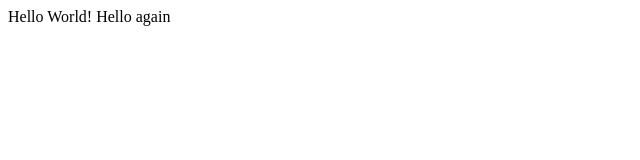
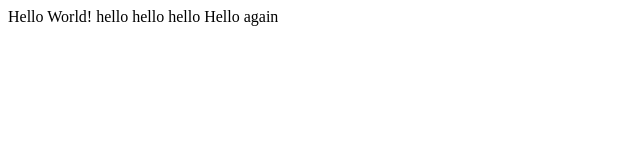
Before and after one commit to adnan9698/adnan9698_lecture0, a plain HTML site: page hello.html in a window 1280 px wide. Shown: the whole page, without its empty margins (0-640 px from the left). Drawn offline with Linux system fonts and the light colour scheme.

Commit message:
Update hello.html

```diff
--- a/hello.html
+++ b/hello.html
@@ -4,7 +4,7 @@
 		<title> My web page ! </title>
 	</head>
 	<body>
-		Hello World!
+		Hello World! hello hello hello
 		Hello again
 	</body>
 </html>
```
